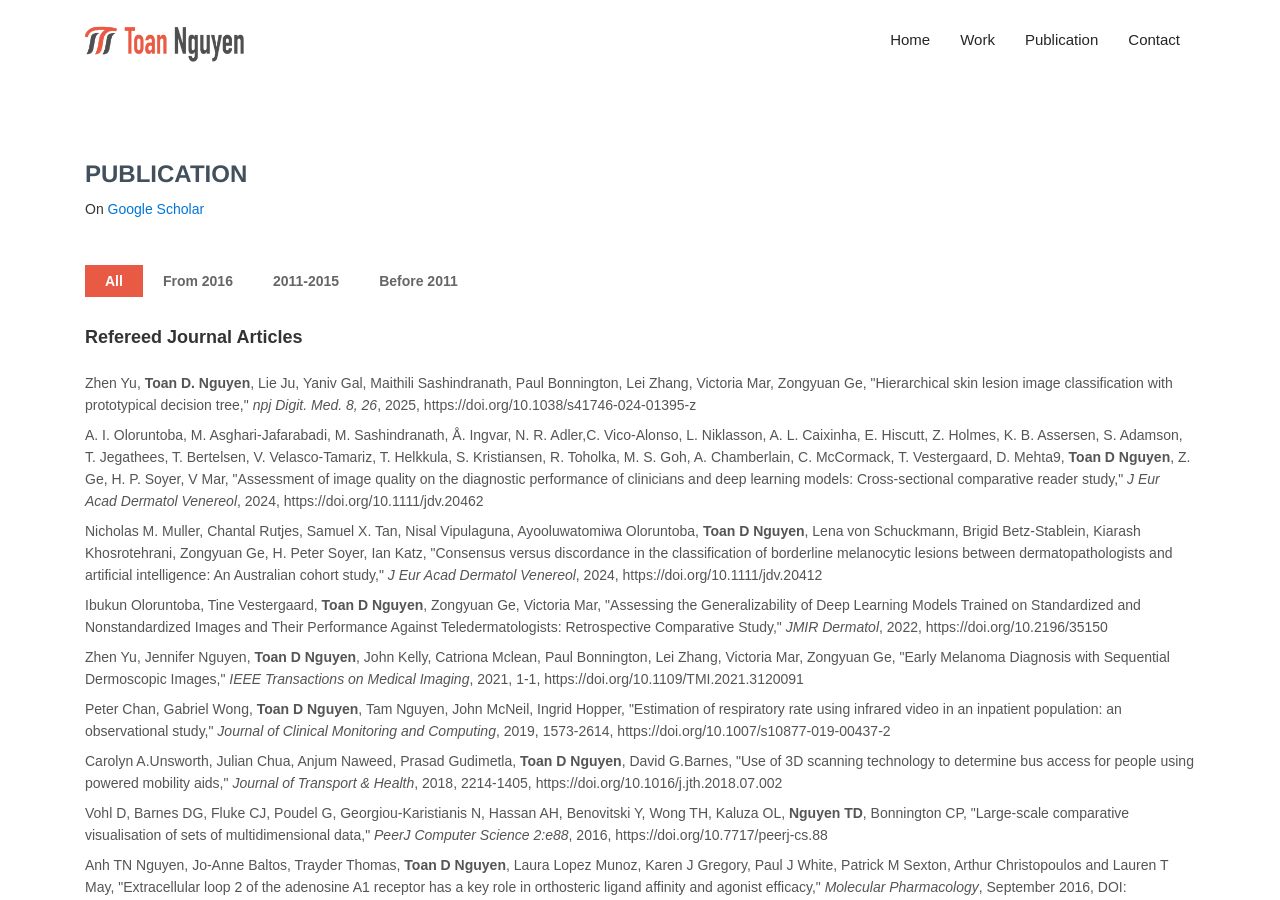
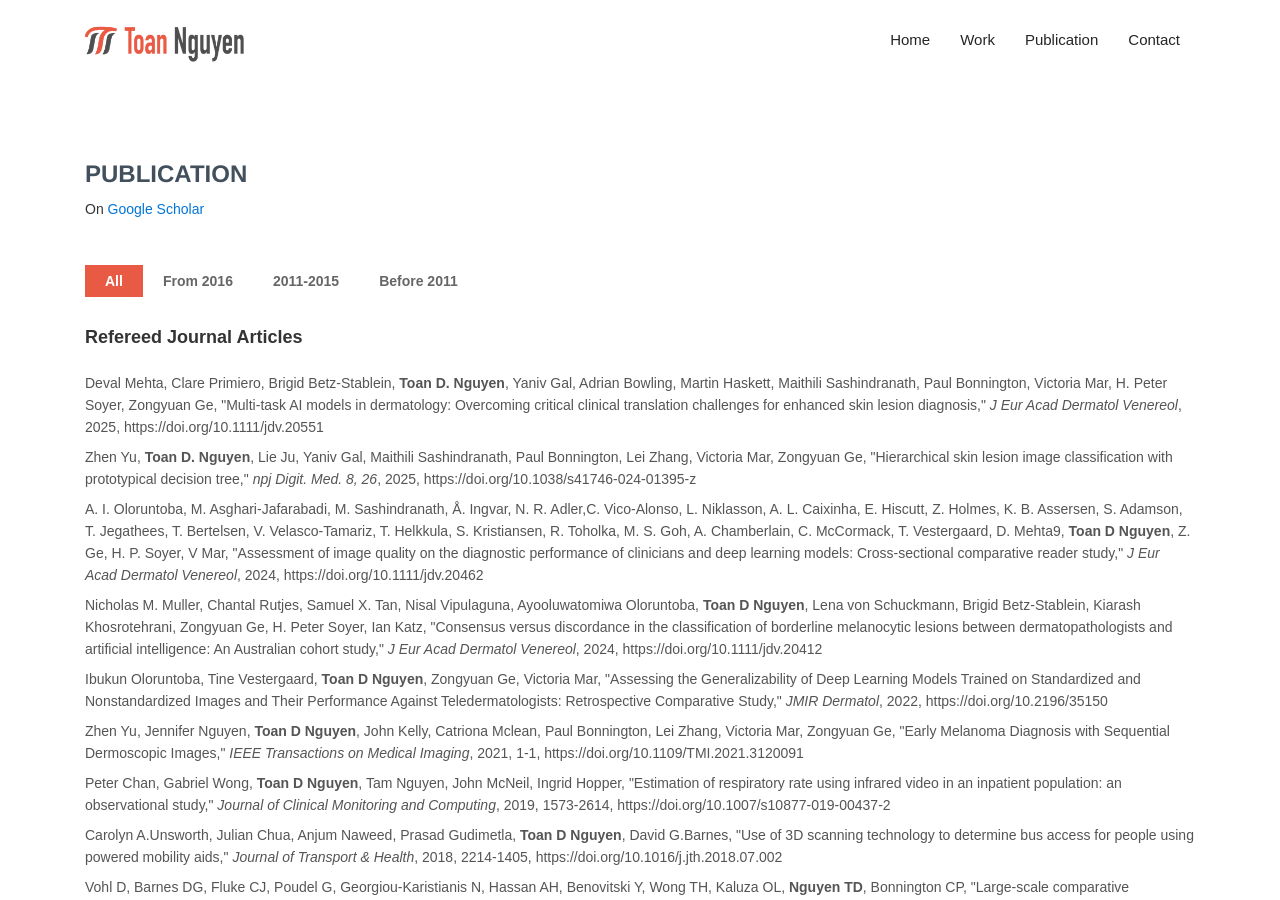
Before and after one commit to ntoand/toaninfo, a Jekyll site: the page built from _pages/publication/index.html, in a window 1280 px wide and 900 px high. Built offline with Jekyll 4.4.1, drawn with Linux system fonts in a browser that asks for light colours; nearby versions of some CDN libraries; some web fonts are replaced.

Commit message:
Add publication

```diff
--- a/_pages/publication/index.html
+++ b/_pages/publication/index.html
@@ -26,6 +26,7 @@
   <div class="paper-container">
     <h2>Refereed Journal Articles</h2>
     <ul>
+      <li class="mix y2025 from_2016" data-order= "14">Deval Mehta, Clare Primiero, Brigid Betz-Stablein, <b>Toan D. Nguyen</b>, Yaniv Gal, Adrian Bowling, Martin Haskett, Maithili Sashindranath, Paul Bonnington, Victoria Mar, H. Peter Soyer, Zongyuan Ge, "Multi-task AI models in dermatology: Overcoming critical clinical translation challenges for enhanced skin lesion diagnosis," <i>J Eur Acad Dermatol Venereol</i>, 2025, https://doi.org/10.1111/jdv.20551</li>
       <li class="mix y2025 from_2016" data-order= "15">Zhen Yu, <b>Toan D. Nguyen</b>, Lie Ju, Yaniv Gal, Maithili Sashindranath, Paul Bonnington, Lei Zhang, Victoria Mar, Zongyuan Ge, "Hierarchical skin lesion image classification with prototypical decision tree," <i>npj Digit. Med. 8, 26</i>, 2025, https://doi.org/10.1038/s41746-024-01395-z</li>
       <li class="mix y2024 from_2016" data-order= "16">A. I. Oloruntoba, M. Asghari-Jafarabadi, M. Sashindranath, Å. Ingvar, N. R. Adler,C. Vico-Alonso, L. Niklasson, A. L. Caixinha, E. Hiscutt, Z. Holmes, K. B. Assersen, S. Adamson, T. Jegathees, T. Bertelsen, V. Velasco-Tamariz, T. Helkkula, S. Kristiansen, R. Toholka,  M. S. Goh, A. Chamberlain, C. McCormack, T. Vestergaard, D. Mehta9, <b>Toan D Nguyen</b>, Z. Ge, H. P. Soyer, V Mar, "Assessment of image quality on the diagnostic performance of clinicians and deep learning models: Cross-sectional comparative reader study," <i>J Eur Acad Dermatol Venereol</i>, 2024, https://doi.org/10.1111/jdv.20462</li>
       <li class="mix y2024 from_2016" data-order= "17">Nicholas M. Muller,  Chantal Rutjes,  Samuel X. Tan,  Nisal Vipulaguna,  Ayooluwatomiwa Oloruntoba,  <b>Toan D Nguyen</b>,  Lena von Schuckmann,  Brigid Betz-Stablein,  Kiarash Khosrotehrani,  Zongyuan Ge,  H. Peter Soyer,  Ian Katz, "Consensus versus discordance in the classification of borderline melanocytic lesions between dermatopathologists and artificial intelligence: An Australian cohort study," <i>J Eur Acad Dermatol Venereol</i>, 2024, https://doi.org/10.1111/jdv.20412</li>
--- a/docs/feed.xml
+++ b/docs/feed.xml
@@ -1,4 +1,4 @@
-<?xml version="1.0" encoding="utf-8"?><feed xmlns="http://www.w3.org/2005/Atom" ><generator uri="https://jekyllrb.com/" version="4.3.4">Jekyll</generator><link href="https://www.toaninfo.com/feed.xml" rel="self" type="application/atom+xml" /><link href="https://www.toaninfo.com/" rel="alternate" type="text/html" /><updated>2025-01-14T17:57:02+11:00</updated><id>https://www.toaninfo.com/feed.xml</id><title type="html">Toan Nguyen | Homepage</title><subtitle>Toan Nguyen homepage, portfolio, blog
+<?xml version="1.0" encoding="utf-8"?><feed xmlns="http://www.w3.org/2005/Atom" ><generator uri="https://jekyllrb.com/" version="4.3.4">Jekyll</generator><link href="https://www.toaninfo.com/feed.xml" rel="self" type="application/atom+xml" /><link href="https://www.toaninfo.com/" rel="alternate" type="text/html" /><updated>2025-02-10T09:05:38+11:00</updated><id>https://www.toaninfo.com/feed.xml</id><title type="html">Toan Nguyen | Homepage</title><subtitle>Toan Nguyen homepage, portfolio, blog
 </subtitle><entry><title type="html">My first post</title><link href="https://www.toaninfo.com/blog/2017/05/01/my-post/" rel="alternate" type="text/html" title="My first post" /><published>2017-05-01T23:04:49+10:00</published><updated>2017-05-01T23:04:49+10:00</updated><id>https://www.toaninfo.com/blog/2017/05/01/my-post</id><content type="html" xml:base="https://www.toaninfo.com/blog/2017/05/01/my-post/"><![CDATA[<p>This is a blog <code class="language-plaintext highlighter-rouge">post</code></p>
 
 <p>Code snippets</p>
--- a/docs/publication/index.html
+++ b/docs/publication/index.html
@@ -115,6 +115,7 @@
   <div class="paper-container">
     <h2>Refereed Journal Articles</h2>
     <ul>
+      <li class="mix y2025 from_2016" data-order= "14">Deval Mehta, Clare Primiero, Brigid Betz-Stablein, <b>Toan D. Nguyen</b>, Yaniv Gal, Adrian Bowling, Martin Haskett, Maithili Sashindranath, Paul Bonnington, Victoria Mar, H. Peter Soyer, Zongyuan Ge, "Multi-task AI models in dermatology: Overcoming critical clinical translation challenges for enhanced skin lesion diagnosis," <i>J Eur Acad Dermatol Venereol</i>, 2025, https://doi.org/10.1111/jdv.20551</li>
       <li class="mix y2025 from_2016" data-order= "15">Zhen Yu, <b>Toan D. Nguyen</b>, Lie Ju, Yaniv Gal, Maithili Sashindranath, Paul Bonnington, Lei Zhang, Victoria Mar, Zongyuan Ge, "Hierarchical skin lesion image classification with prototypical decision tree," <i>npj Digit. Med. 8, 26</i>, 2025, https://doi.org/10.1038/s41746-024-01395-z</li>
       <li class="mix y2024 from_2016" data-order= "16">A. I. Oloruntoba, M. Asghari-Jafarabadi, M. Sashindranath, Å. Ingvar, N. R. Adler,C. Vico-Alonso, L. Niklasson, A. L. Caixinha, E. Hiscutt, Z. Holmes, K. B. Assersen, S. Adamson, T. Jegathees, T. Bertelsen, V. Velasco-Tamariz, T. Helkkula, S. Kristiansen, R. Toholka,  M. S. Goh, A. Chamberlain, C. McCormack, T. Vestergaard, D. Mehta9, <b>Toan D Nguyen</b>, Z. Ge, H. P. Soyer, V Mar, "Assessment of image quality on the diagnostic performance of clinicians and deep learning models: Cross-sectional comparative reader study," <i>J Eur Acad Dermatol Venereol</i>, 2024, https://doi.org/10.1111/jdv.20462</li>
       <li class="mix y2024 from_2016" data-order= "17">Nicholas M. Muller,  Chantal Rutjes,  Samuel X. Tan,  Nisal Vipulaguna,  Ayooluwatomiwa Oloruntoba,  <b>Toan D Nguyen</b>,  Lena von Schuckmann,  Brigid Betz-Stablein,  Kiarash Khosrotehrani,  Zongyuan Ge,  H. Peter Soyer,  Ian Katz, "Consensus versus discordance in the classification of borderline melanocytic lesions between dermatopathologists and artificial intelligence: An Australian cohort study," <i>J Eur Acad Dermatol Venereol</i>, 2024, https://doi.org/10.1111/jdv.20412</li>
```
